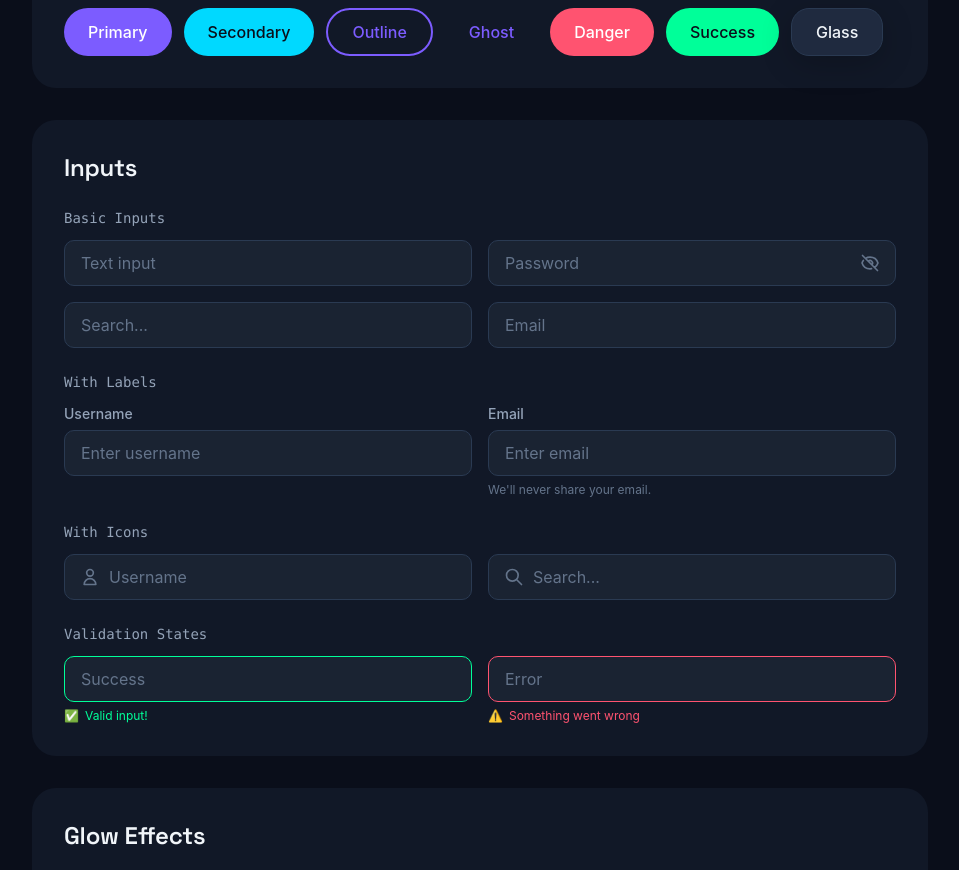
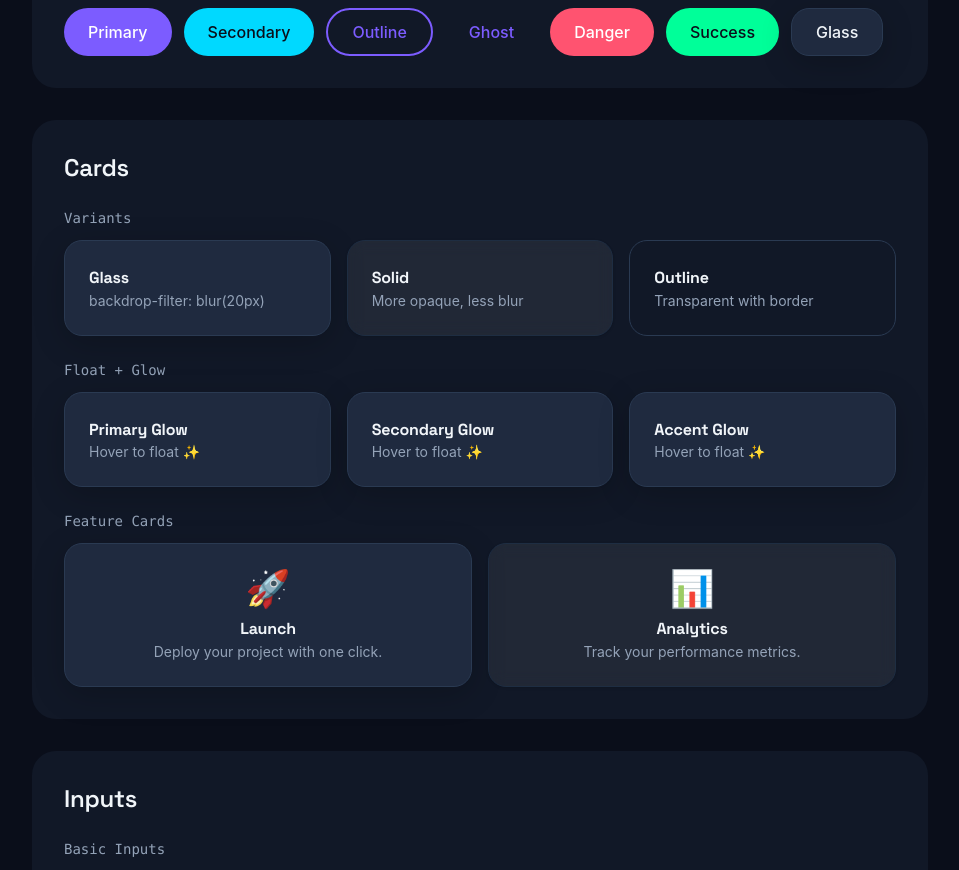
Before and after one commit to idarigan/dara-ui, a React (Vite) app: page / in a window 1280 px wide. Shown: the part 660-1530 px from the top of the page, without its empty margins (160-1119 px from the left). Built offline with nearby package versions, Linux system fonts and the light colour scheme; a web font is replaced by a local one.

Commit message:
demo(App): add Card component showcase section

```diff
--- a/src/App.tsx
+++ b/src/App.tsx
@@ -2,11 +2,13 @@ import React, { useState, useEffect } from "react";
 import Button from "./components/Button/Button";
 import { Badge } from "./components/Badge/Badge";
 import { Input } from "./components/Input/Input";
+import { Card } from "./components/Card/Card";
 import useDirection from "./hooks/useDirection";
 import "./styles/index.css";
 
 type Theme = "nightfall" | "daylight" | "bloody-moon";
 
+// Icons
 const SearchIcon = () => (
   <svg fill="none" viewBox="0 0 24 24" stroke="currentColor" strokeWidth={2}>
     <path
@@ -159,6 +161,88 @@ function App() {
             <Button variant="danger">Danger</Button>
             <Button variant="success">Success</Button>
             <Button variant="glass">Glass</Button>
+          </div>
+        </section>
+
+        {/* ----- CARD SHOWCASE ----- */}
+        <section className="p-8 mb-8 rounded-[var(--radius-large)] bg-[var(--color-bg-secondary)]">
+          <h2 className="text-2xl font-semibold mb-6">Cards</h2>
+
+          {/* Variants */}
+          <div className="mb-6">
+            <p className="text-sm text-[var(--color-text-secondary)] mb-3 font-mono">
+              Variants
+            </p>
+            <div className="grid grid-cols-1 md:grid-cols-3 gap-4">
+              <Card variant="glass">
+                <h3 className="font-heading font-bold">Glass</h3>
+                <p className="text-[var(--color-text-secondary)] text-sm">
+                  backdrop-filter: blur(20px)
+                </p>
+              </Card>
+              <Card variant="solid">
+                <h3 className="font-heading font-bold">Solid</h3>
+                <p className="text-[var(--color-text-secondary)] text-sm">
+                  More opaque, less blur
+                </p>
+              </Card>
+              <Card variant="outline">
+                <h3 className="font-heading font-bold">Outline</h3>
+                <p className="text-[var(--color-text-secondary)] text-sm">
+                  Transparent with border
+                </p>
+              </Card>
+            </div>
+          </div>
+
+          {/* Float + Glow */}
+          <div className="mb-6">
+            <p className="text-sm text-[var(--color-text-secondary)] mb-3 font-mono">
+              Float + Glow
+            </p>
+            <div className="grid grid-cols-1 md:grid-cols-3 gap-4">
+              <Card float glow="primary">
+                <h3 className="font-heading font-bold">Primary Glow</h3>
+                <p className="text-[var(--color-text-secondary)] text-sm">
+                  Hover to float ✨
+                </p>
+              </Card>
+              <Card float glow="secondary">
+                <h3 className="font-heading font-bold">Secondary Glow</h3>
+                <p className="text-[var(--color-text-secondary)] text-sm">
+                  Hover to float ✨
+                </p>
+              </Card>
+              <Card float glow="accent">
+                <h3 className="font-heading font-bold">Accent Glow</h3>
+                <p className="text-[var(--color-text-secondary)] text-sm">
+                  Hover to float ✨
+                </p>
+              </Card>
+            </div>
+          </div>
+
+          {/* Feature Cards */}
+          <div>
+            <p className="text-sm text-[var(--color-text-secondary)] mb-3 font-mono">
+              Feature Cards
+            </p>
+            <div className="grid grid-cols-1 md:grid-cols-2 gap-4">
+              <Card glow="primary" className="text-center">
+                <div className="text-4xl mb-2">🚀</div>
+                <h3 className="font-heading font-bold">Launch</h3>
+                <p className="text-[var(--color-text-secondary)] text-sm">
+                  Deploy your project with one click.
+                </p>
+              </Card>
+              <Card variant="solid" className="text-center">
+                <div className="text-4xl mb-2">📊</div>
+                <h3 className="font-heading font-bold">Analytics</h3>
+                <p className="text-[var(--color-text-secondary)] text-sm">
+                  Track your performance metrics.
+                </p>
+              </Card>
+            </div>
           </div>
         </section>
 
```
